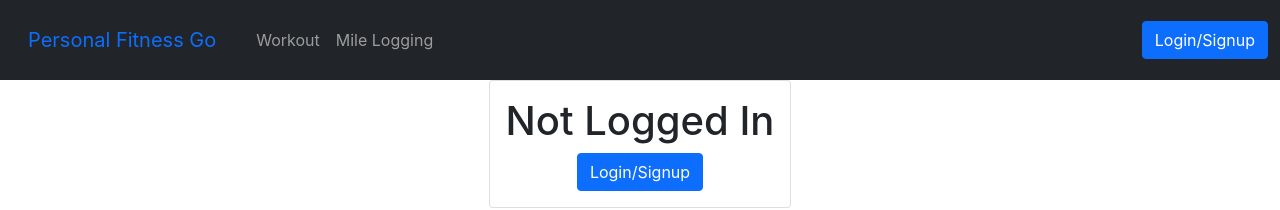
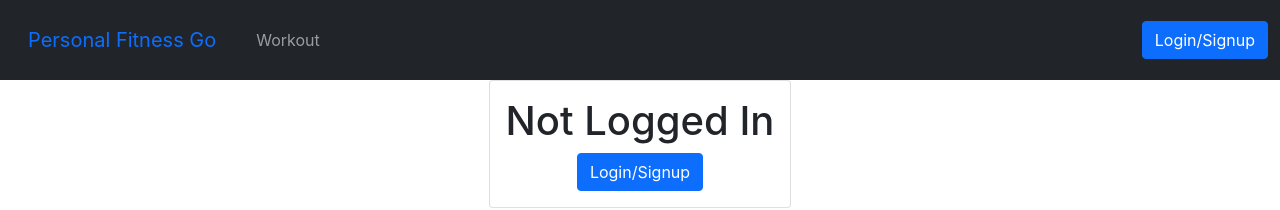
Before and after one commit to UGSLiveJordanWallace/Personal-Fitness-Go, a React (Create React App) app: page / in a window 1280 px wide. Shown: the top 210 px of the page. Built offline with nearby package versions, Linux system fonts and the light colour scheme; no server answers; the HTML template or start-up script is replaced by a standard one.

Commit message:
Third Publish Commit

```diff
--- a/src/comp/Home.js
+++ b/src/comp/Home.js
@@ -40,7 +40,7 @@ export default function Home() {
         <Navbar.Collapse id="responsive-navbar-nav">
           <Nav className="me-auto">
             <Nav.Link href="/workout">Workout</Nav.Link>
-            <Nav.Link href="/mile-log">Mile Logging</Nav.Link>
+            {/* <Nav.Link href="/mile-log">Mile Logging</Nav.Link> */}
           </Nav>
           <Nav>
             {!currentUser && <Button onClick={handleLogin}>Login/Signup</Button>}
```
